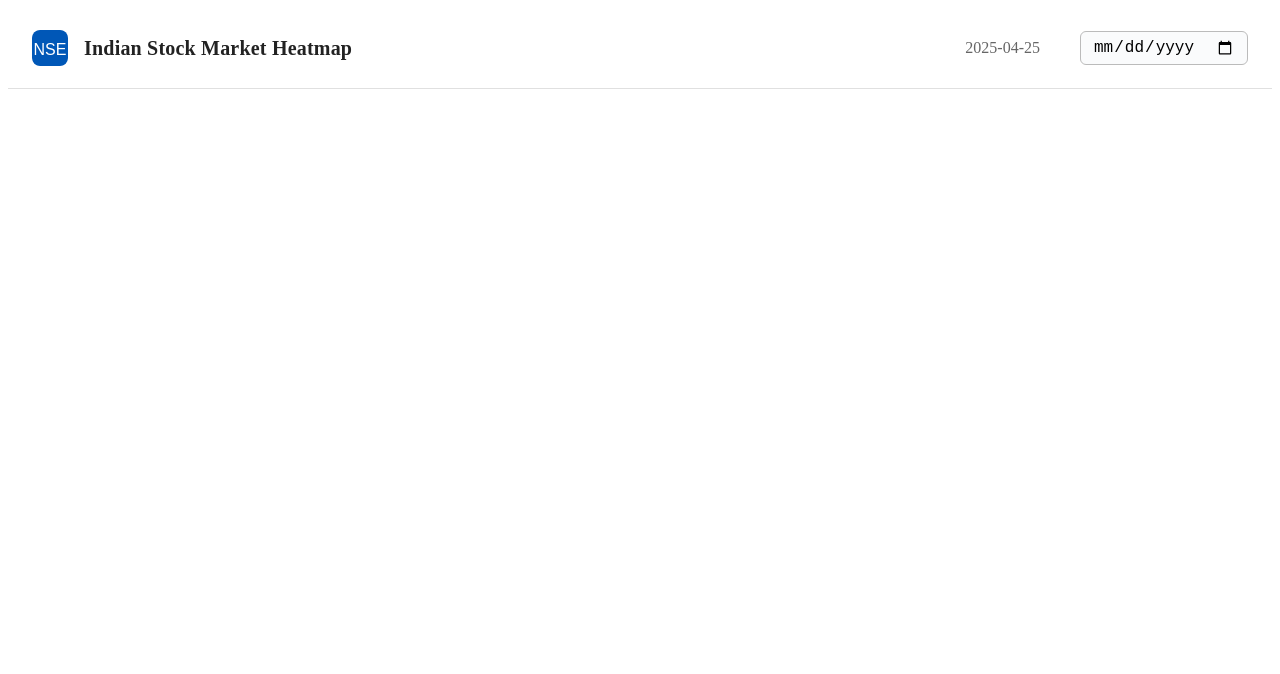
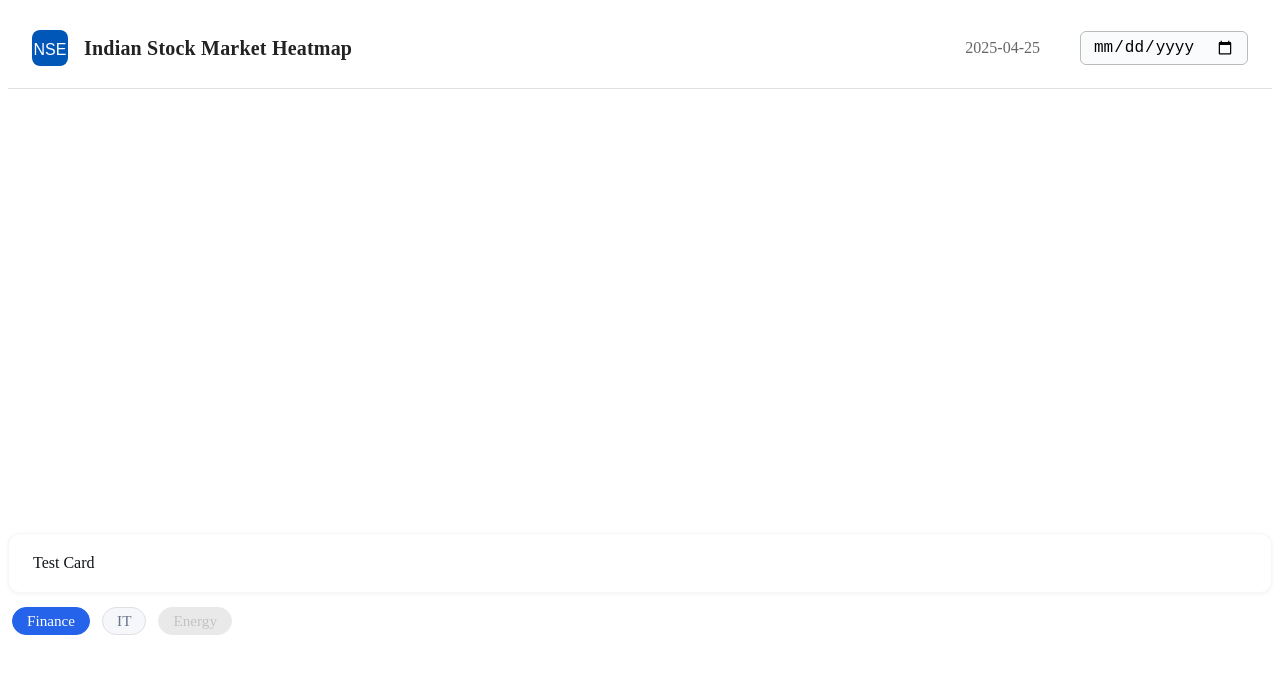
Before and after one commit to vijayanajay/nseviz, a website: page frontend/index.html in a window 1280 px wide. Drawn offline with Linux system fonts and the light colour scheme.

Commit message:
F7.5 complete: Card and Pill/Tag components (TDD, minimal, per spec). Jest & Cypress tests passing. Updated tasks.md.

```diff
--- a/frontend/components.css
+++ b/frontend/components.css
@@ -43,3 +43,51 @@
   background: #fff;
   z-index: 2;
 }
+
+/* Card Component (F7.5) */
+.card {
+  background: #fff;
+  border-radius: 12px;
+  box-shadow: 0 1px 4px 0 #0f14190d;
+  padding: 20px 24px;
+  margin: 12px 0;
+  font-size: 1rem;
+  color: #0F1419;
+  transition: box-shadow 0.2s;
+  border: 1px solid #f5f7fa;
+}
+.card:hover {
+  box-shadow: 0 4px 16px 0 #0f141933;
+}
+
+/* Pill/Tag Component (F7.5) */
+.pill {
+  display: inline-block;
+  padding: 4px 14px;
+  border-radius: 999px;
+  font-size: 0.95rem;
+  font-weight: 500;
+  background: #f5f7fa;
+  color: #2563EB;
+  margin: 2px 4px;
+  border: 1px solid #e0e0e0;
+  transition: background 0.2s, color 0.2s, border-color 0.2s;
+  cursor: pointer;
+}
+.pill.active {
+  background: #2563EB;
+  color: #fff;
+  border-color: #2563EB;
+}
+.pill.inactive {
+  background: #f5f7fa;
+  color: #64748B;
+  border-color: #e0e0e0;
+}
+.pill.disabled {
+  background: #e0e0e0;
+  color: #aaa;
+  border-color: #e0e0e0;
+  cursor: not-allowed;
+  opacity: 0.7;
+}
--- a/frontend/index.html
+++ b/frontend/index.html
@@ -17,6 +17,10 @@
     <input type="date" id="datepicker" aria-label="Select date">
   </nav>
   <div id="treemap"></div>
+  <div class="card">Test Card</div>
+  <span class="pill active">Finance</span>
+  <span class="pill inactive">IT</span>
+  <span class="pill disabled">Energy</span>
   <div id="index-selector"></div>
   <footer id="footer"></footer>
   <script src="main.js"></script>
```
Also changed, not shown: docs/tasks.md (+11 -5 lines), frontend/__tests__/card.test.js (added, +37 -0 lines), frontend/__tests__/pillTag.test.js (added, +37 -0 lines), frontend/cypress/e2e/card.cy.js (added, +12 -0 lines), frontend/cypress/e2e/pillTag.cy.js (added, +17 -0 lines), cypress/screenshots/navbar.cy.js/Navbar UI -- shows logo, title, and date -- before each hook (failed).png (deleted).
